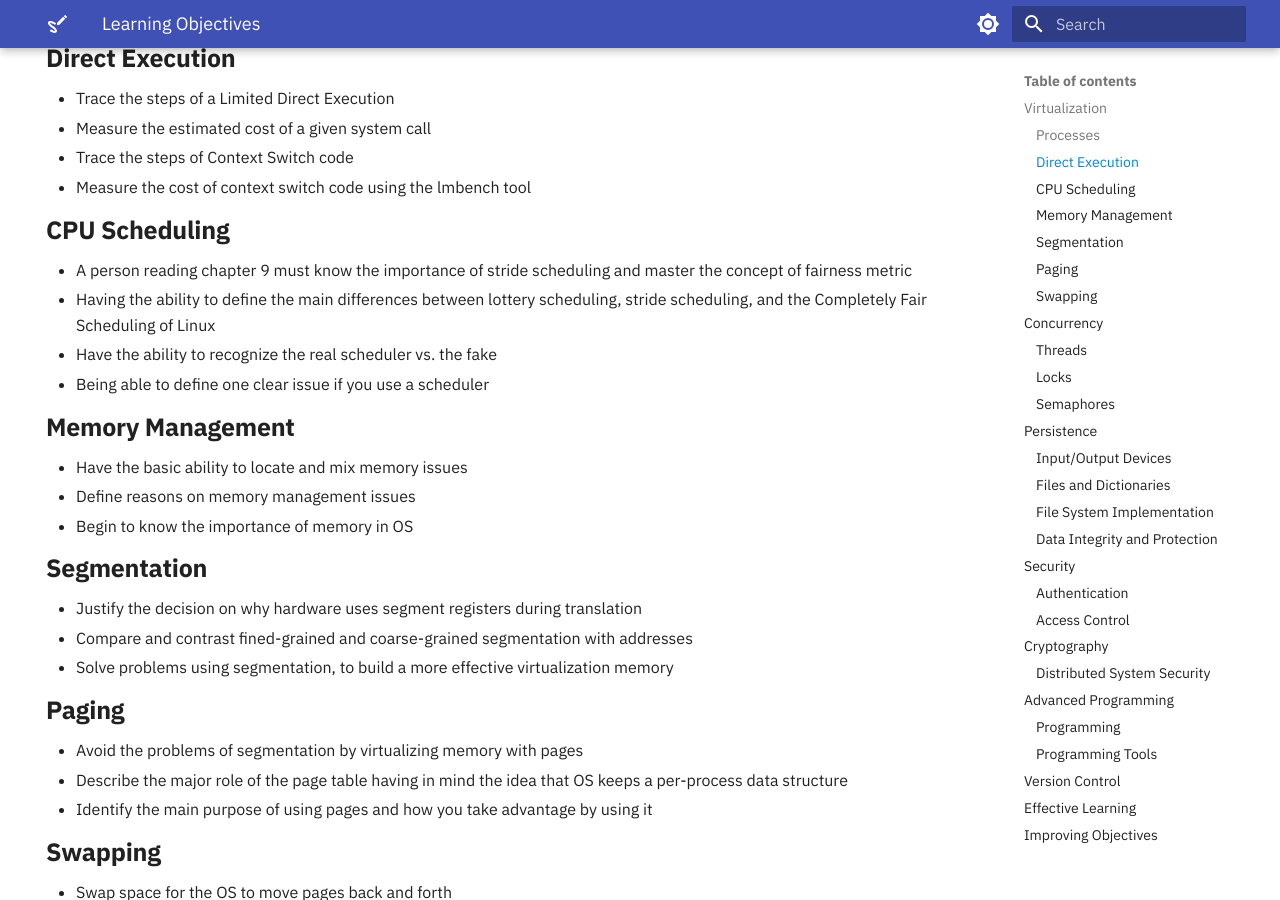
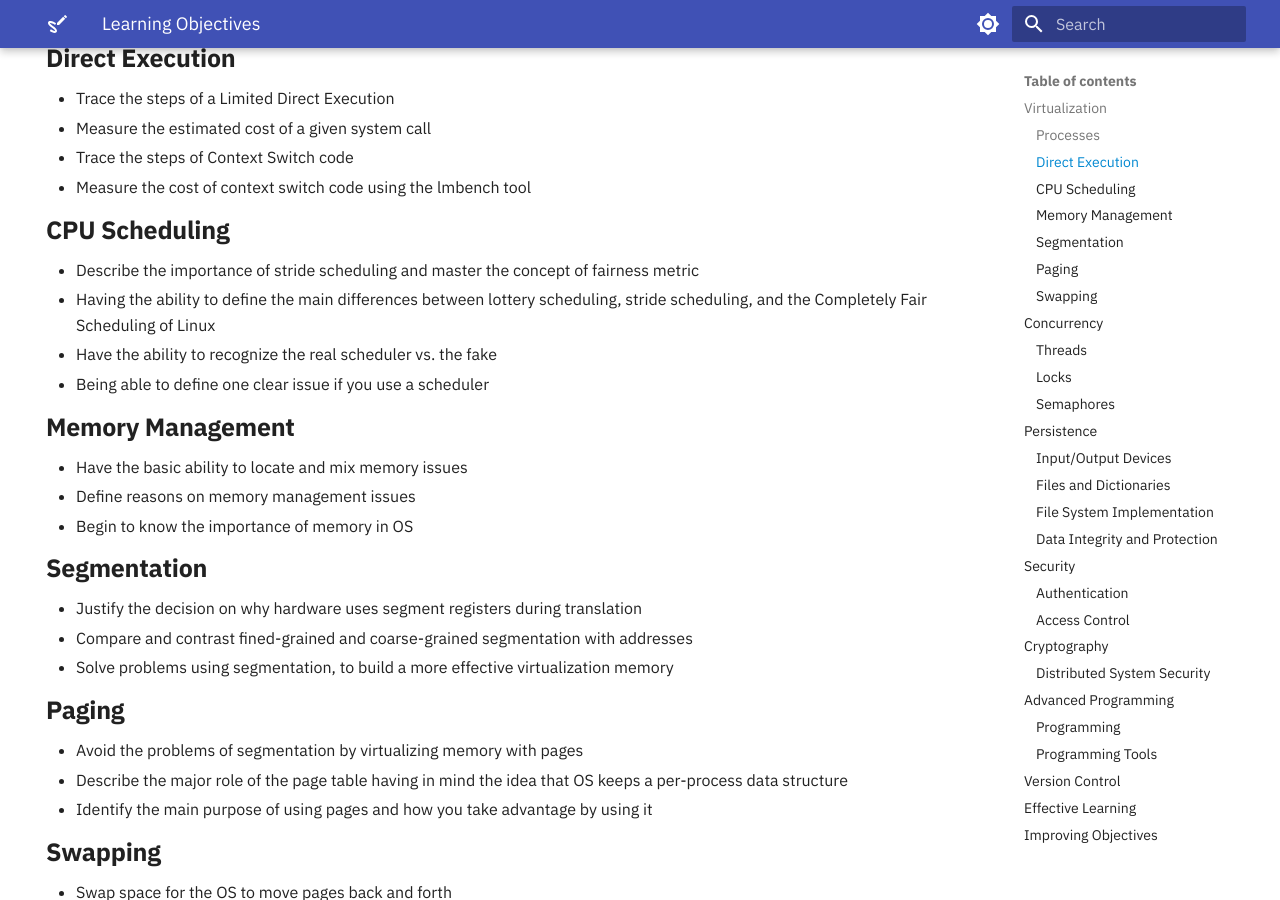
Before and after one commit to OS-Sketch/www.os-sketch.com, an MkDocs documentation site: the page built from docs/operating-systems/learning-objectives.md, in a window 1280 px wide and 900 px high, scrolled down 741 px. Built offline with MkDocs 1.6.1 and Material for MkDocs 9.7.7, drawn with Linux system fonts in a browser that asks for light colours.

Commit message:
docs: Revise CPU Scheduling learning objective

```diff
--- a/docs/operating-systems/learning-objectives.md
+++ b/docs/operating-systems/learning-objectives.md
@@ -51,7 +51,7 @@ A person learning about operating systems needs to be able to know that *virtual
 
 ### CPU Scheduling
 
-- A person reading chapter 9 must know the importance of stride scheduling and master the concept of fairness metric
+- Describe the importance of stride scheduling and master the concept of fairness metric
 - Having the ability to define the main differences between lottery scheduling, stride scheduling, and the Completely Fair Scheduling of Linux
 - Have the ability to recognize the real scheduler vs. the fake
 - Being able to define one clear issue if you use a scheduler
```
